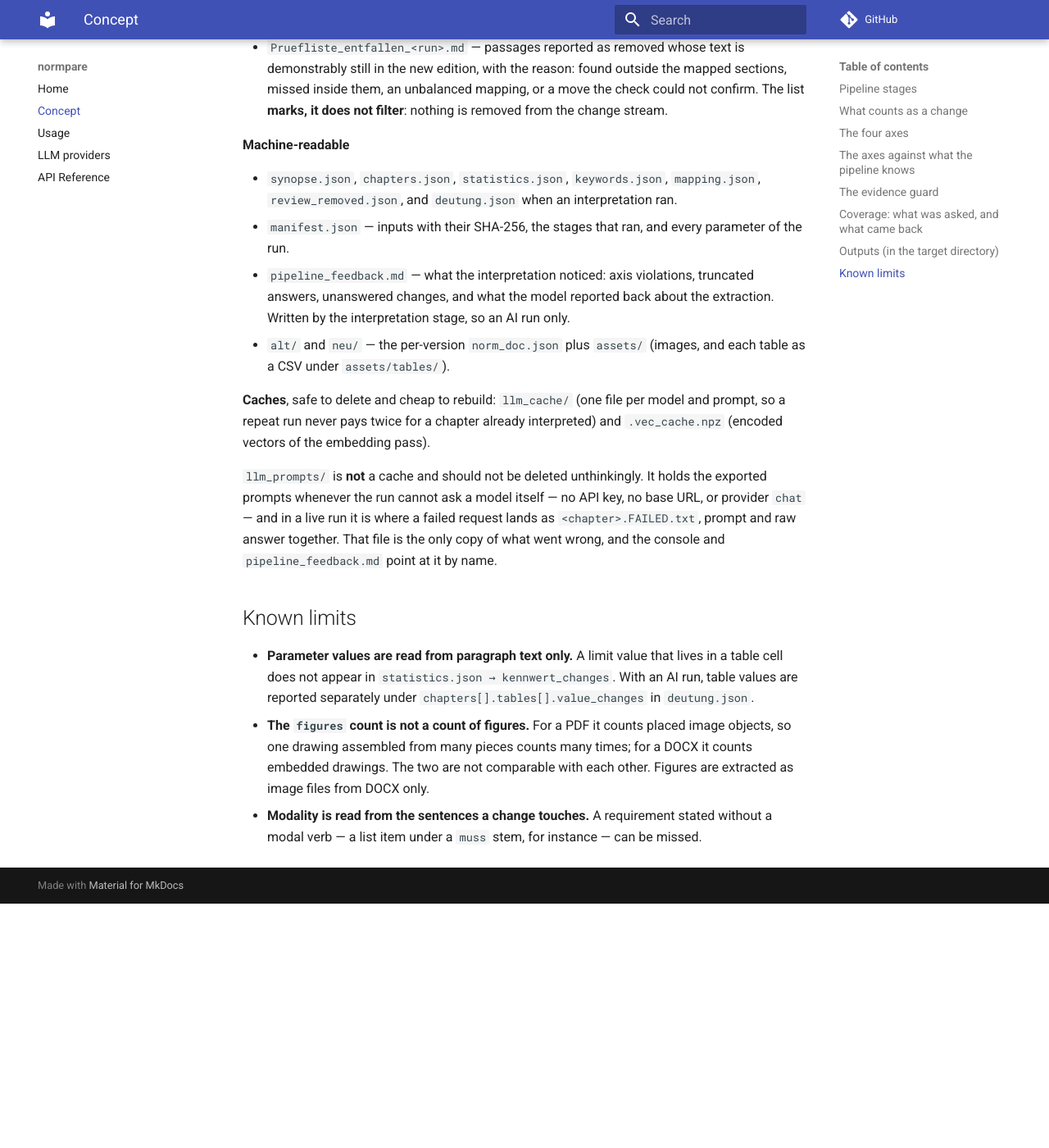
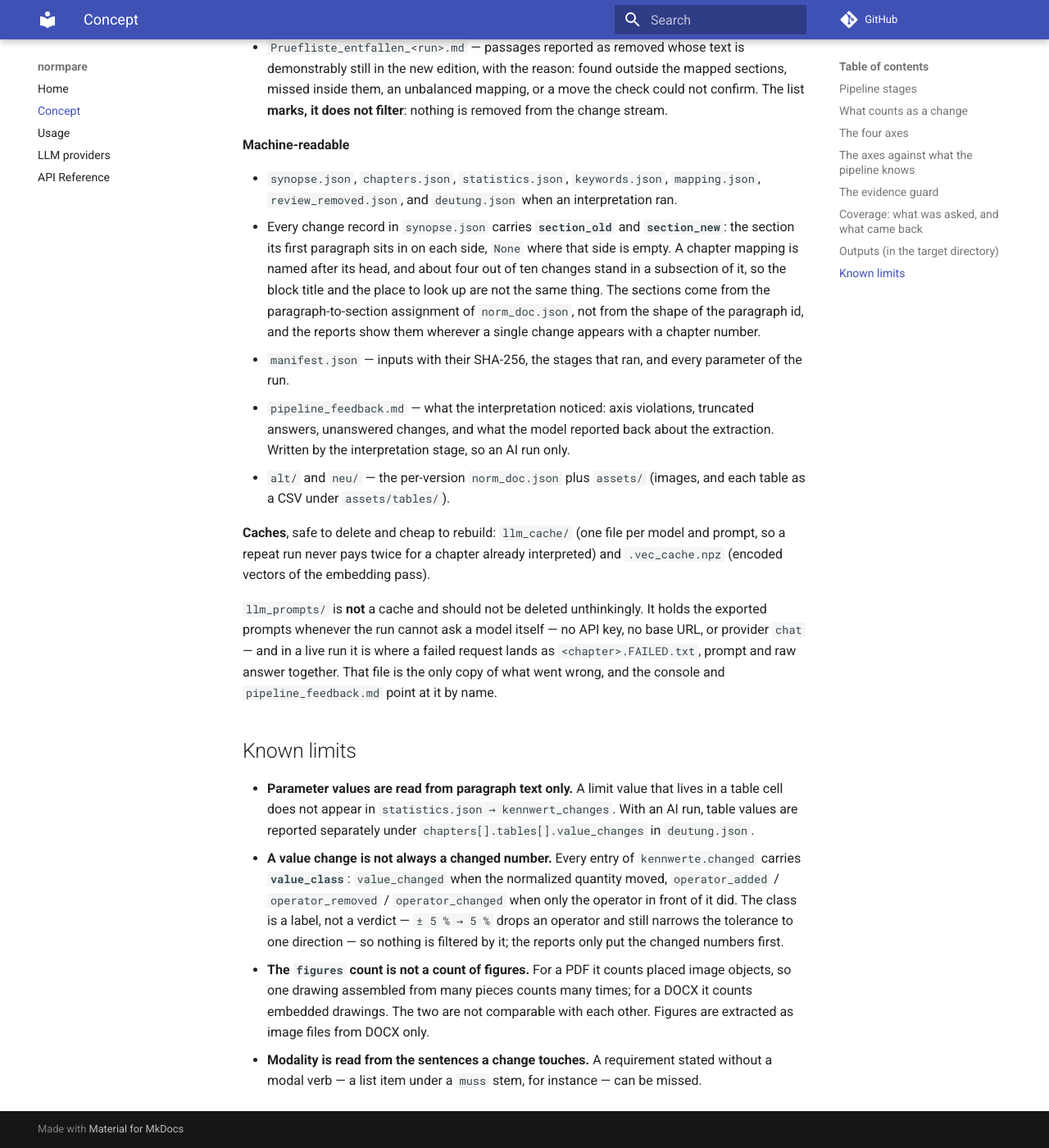
Before and after one commit to Ce1ectric/normpare, an MkDocs documentation site: the page built from docs/concept.md, in a window 1280 px wide and 1400 px high, scrolled down 5417 px. Shown: the whole window at 82% size. Built offline with MkDocs 1.6.1 and Material for MkDocs 9.7.7, drawn with Linux system fonts in a browser that asks for light colours; comment, search, counter and statistics services are not loaded; before the commit the page ends 6519 px from its top, so only the background shows below that.

Commit message:
docs(AP-41): the two new fields in concept, changelog, status and roadmap
Co-Authored-By: Claude Opus 5 (1M context) <noreply@anthropic.com>

```diff
--- a/docs/concept.md
+++ b/docs/concept.md
@@ -196,6 +196,13 @@ A chapter with more changes than fit into one request is split into numbered par
 
 - `synopse.json`, `chapters.json`, `statistics.json`, `keywords.json`, `mapping.json`,
   `review_removed.json`, and `deutung.json` when an interpretation ran.
+- Every change record in `synopse.json` carries **`section_old`** and **`section_new`**:
+  the section its first paragraph sits in on each side, `None` where that side is empty.
+  A chapter mapping is named after its head, and about four out of ten changes stand in a
+  subsection of it, so the block title and the place to look up are not the same thing.
+  The sections come from the paragraph-to-section assignment of `norm_doc.json`, not from
+  the shape of the paragraph id, and the reports show them wherever a single change
+  appears with a chapter number.
 - `manifest.json` — inputs with their SHA-256, the stages that ran, and every parameter of
   the run.
 - `pipeline_feedback.md` — what the interpretation noticed: axis violations, truncated
@@ -219,6 +226,12 @@ went wrong, and the console and `pipeline_feedback.md` point at it by name.
 - **Parameter values are read from paragraph text only.** A limit value that lives in a
   table cell does not appear in `statistics.json → kennwert_changes`. With an AI run, table
   values are reported separately under `chapters[].tables[].value_changes` in `deutung.json`.
+- **A value change is not always a changed number.** Every entry of `kennwerte.changed`
+  carries **`value_class`**: `value_changed` when the normalized quantity moved,
+  `operator_added` / `operator_removed` / `operator_changed` when only the operator in
+  front of it did. The class is a label, not a verdict — `± 5 % → 5 %` drops an operator
+  and still narrows the tolerance to one direction — so nothing is filtered by it; the
+  reports only put the changed numbers first.
 - **The `figures` count is not a count of figures.** For a PDF it counts placed image
   objects, so one drawing assembled from many pieces counts many times; for a DOCX it counts
   embedded drawings. The two are not comparable with each other. Figures are extracted as
```
Also changed, not shown: CHANGELOG.md (+19 -0 lines), 1 other file.
